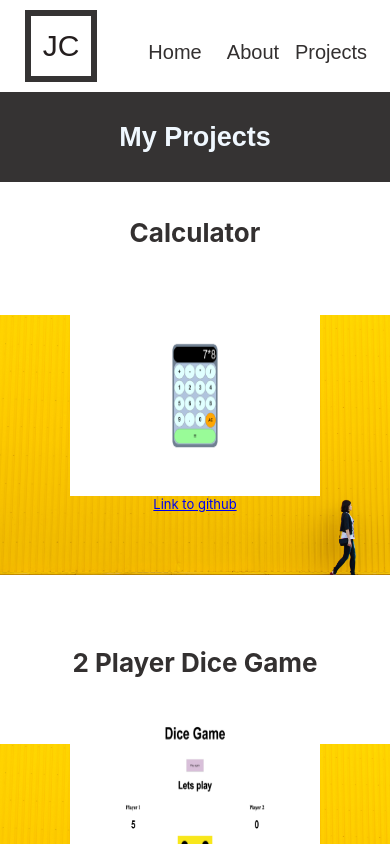
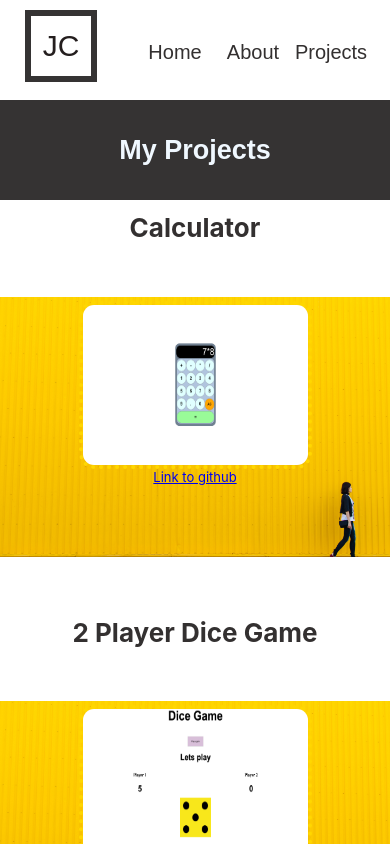
Before and after one commit to jenny33141/personal-profile, a React (Create React App) app: page /projects in a window 390 px wide. Shown: the top 844 px of the page. Built offline with nearby package versions, Linux system fonts and the light colour scheme.

Commit message:
mobile responsive changes

```diff
--- a/src/App.css
+++ b/src/App.css
@@ -106,22 +106,19 @@ color: aliceblue;
   width: 1200px;
   margin-top: 20px;
   margin-bottom: 50px;
-  border-radius: px;
+  /* border-radius: px; */
   padding: 10px;
   background-color: aliceblue;
 
 }
 
 .projectsHeader {
-
   font-family: Arial, Helvetica, sans-serif;
   height: 40px;
   width: 100%;
   /* background-color: darkorchid; */
   background-color: maroon;
-
-
-}
+  }
 
 .projectsContainer {
   display: flex;
@@ -145,17 +142,8 @@ color: aliceblue;
   flex-direction: column;
   height: 100%;
   width: 100%;
-
-
-}
-
-
-
-
-
-
-
-.aboutHeader {
+  }
+  .aboutHeader {
   display: flex;
   justify-content: center;
   font-weight: bolder;
@@ -201,19 +189,14 @@ color: aliceblue;
   text-align: center;
   color: aliceblue;
   margin-top: -40px;
+  }
 
-
-
-  }
   .p1 {
     margin-bottom: -10px;
     color: rgb(138, 146, 153)
   }
 
-
-
-
-.aboutMeImage {
+  .aboutMeImage {
 
   width: 125px;
   height:  175px;
@@ -223,6 +206,85 @@ color: aliceblue;
 
   /* margin-left: 50px;
   margin-right: 50px; */
+  }
+
+  @media (min-width: 1024px) {
+    /* .navbar2 {
+      width: 100%;
+      margin-right: 400px;
+    } */
 
 
+    .aboutHeader {
+      font-size: 35px;
+    }
+    .aboutHeader1 {
+      font-size: 35px
+    }
+    .aboutMeImage {
+      margin-top: 40px;
+      width: 250px;
+      height: 400px;
+    }
+    .aboutMe {
+      font-size: 27px
+    }
+    .homeText2 {
+      margin-right: 500px;
+      margin-top: 400px;
+
+    }
+
+  }
+@media (max-width:1023px) {
+  /* .navRight {
+    margin-left: 40px;
+  } */
+  .aboutHeader {
+    font-size: 30px;
+  }
+  .aboutHeader1 {
+    font-size: 30px
+  }
+  .aboutMeImage {
+    margin-top: 30px;
+    width: 200px;
+    height: 300px;
+  }
+  .aboutMe {
+    font-size: 22px
+  }
+  .homeText2 {
+    margin-right: 300px;
+    margin-top: 150px;
+
+  }
 }
+
+
+
+  @media (max-width: 767px)  {
+    /* .navRight {
+      margin-left: 20px;
+    } */
+    .aboutHeader {
+      font-size: 27px;
+    }
+    .aboutHeader1 {
+      font-size: 27px;
+    }
+    .aboutMeImage {
+      width: 125px;
+      height: 175px;
+    }
+    .aboutMe {
+      font-size: 16px;
+    }
+    .homeText2 {
+      margin-right:0px;
+      margin-top: 0px;
+
+    }
+
+
+  }
--- a/src/styles/project.css
+++ b/src/styles/project.css
@@ -3,16 +3,19 @@
   flex-direction: row;
   align-content: center;
   justify-content: center;
-  /* background-color: gold; */
+
+  /* padding-bottom: 20px; */
+  /* background-color: gold;  */
 
   width: 100%;
-  height: 58%;
+  height: 55%;
    background-image: url(../images/projectBackground.jpg);
    background-size: contain;
    background-repeat: no-repeat;
    background-position: center;
    font-size: 13px;
-   /* border: 20px black solid; */
+   /* border-top: 2px black solid; */
+   /* border-bottom: gold 100px solid; */
    margin-bottom: -60px;
 
 
@@ -22,11 +25,11 @@
   justify-content: center;
   align-items: center;
   width: 100%;
-  height: 90px;
+  height: 100px;
   background-color: rgb(53, 51, 51);
   color: aliceblue;
-  margin-top: -20px;
-  /* margin-bottom: -1px; */
+  /* margin-top: -20px;s */
+  margin-bottom: -5px;
   font-size: 27px;
 }
 .project-container {
@@ -37,16 +40,15 @@
   flex-wrap: wrap;
   color: rgb(51, 48, 48);
   font-family: -apple-system, BlinkMacSystemFont, 'Segoe UI', Roboto, Oxygen, Ubuntu, Cantarell, 'Open Sans', 'Helvetica Neue', sans-serif;
-  /* background-image: url(../images/ducks.jpg);
-  background-repeat: no-repeat;
-  background-size: cover; */
-  /* background-color: gold; */
-
-
+  /* /* background-image: url(../images/ducks.jpg); */
+  /* background-repeat: no-repeat; */
+  /* background-size: cover;
+background-image: url(../images/projectBackground.jpg); */
+  /* background-color: goldenrod; */
    /* border: 2px solid grey; */
   width:100%;
-  height: 100%;
-  border-radius:;
+  /* height: 140%; */
+  /* border-radius:; */
 
 }
 .main-project-container {
@@ -58,20 +60,19 @@
   flex-wrap: wrap;
   flex-direction: row;
   /* background-color: hotpink; */
+  }
 
 
-}
 
 .projectImage {
-  width: 250px;
-  height: 200px;
+  width: 225px;
+  height: 160px;
   /* border: 2px grey; */
-  border-bottom: none;
-
-  padding: 20px, 20px;
+   border: 4px gold dotted;
+    /* padding: 20px, 20px; */
   /* border:rgb(168, 156, 156) 20px solid; */
-  margin-top: 30px;
-  /* border-radius:50px; */
+  margin-top: 40px;
+  border-radius:15px;
 
 
 
```
